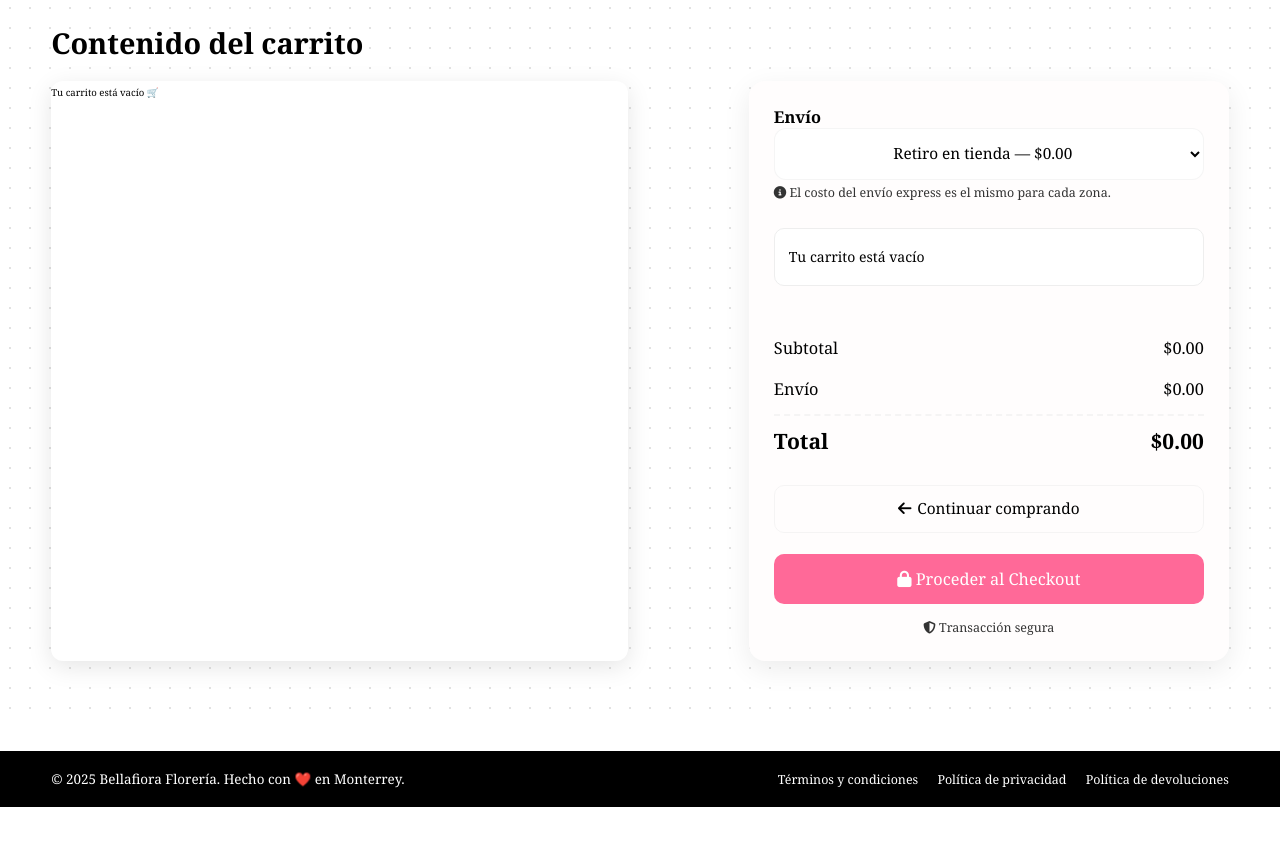
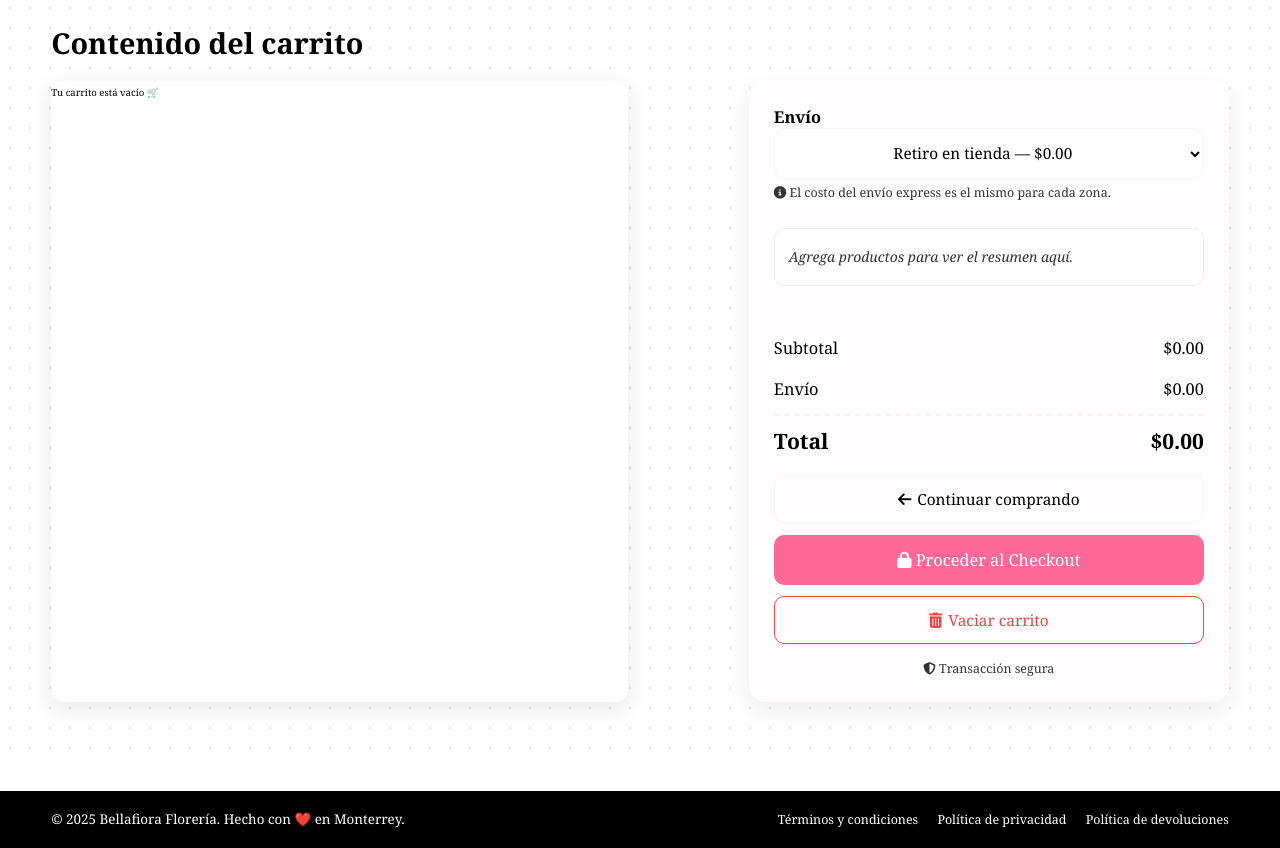
Before and after one commit to lizeth-lm-07/Bellafiora, a plain HTML site: page carrito.html in a window 1280 px wide. Shown: the part 102-950 px from the top of the page. Before the commit the page ends 909 px from the top, so only its background shows below. Drawn offline with Linux system fonts and the light colour scheme.

Commit message:
Fallos con el boton de vaciar carrito solucionados y se cambio el panel derecho del carrito con un mejor mensaje en ese panel donde te muestra el resumen de los productos

```diff
--- a/CSS/carrito.css
+++ b/CSS/carrito.css
@@ -525,3 +525,18 @@
   color: #444;
 }
 .item-actions .duplicate-item:hover{ background: #f6f6f6; }
+
+.btn-clear {
+  border-color: #ef4444;
+  color: #ef4444;
+}
+
+.btn-clear:hover {
+  background: #ef4444;
+  color: #fff;
+}
+
+.resumen-items .empty-summary {
+  font-style: italic;
+  color: var(--gris-oscuro);
+}
--- a/JS/carrito.js
+++ b/JS/carrito.js
@@ -348,8 +348,9 @@ function renderRightPanelItemsList(){
   const carrito = getCart();
   ul.innerHTML = '';
 
+  // 🔹 Carrito vacío → mensaje distinto en el resumen
   if(!carrito || carrito.length === 0){
-    ul.innerHTML = '<li>Tu carrito está vacío</li>';
+    ul.innerHTML = '<li class="empty-summary">Agrega productos para ver el resumen aquí.</li>';
     return;
   }
 
@@ -381,6 +382,7 @@ function renderRightPanelItemsList(){
     ul.appendChild(li);
   });
 }
+
 
 // ========================
 // DOM helpers por renglón
@@ -540,6 +542,17 @@ document.addEventListener('DOMContentLoaded', ()=>{
     });
   }
 
+  clearBtn.addEventListener('click', ()=>{
+  document.querySelectorAll('.cart-item').forEach(e=>e.remove());
+  localStorage.removeItem('carrito');
+  refresh();
+  renderRightPanelItemsList();
+  updateCartBadge(); // 👈 actualiza el numerito del carrito
+  const contenedor = document.querySelector('.cart-items');
+  contenedor.innerHTML = '<p>Tu carrito está vacío 🛒</p>';
+});
+
+
   // 🔥 CONEXIÓN AL CHECKOUT
   const checkoutBtn = document.getElementById('checkout');
   if(checkoutBtn){
--- a/carrito.html
+++ b/carrito.html
@@ -94,15 +94,20 @@
         </div>
 
         <div class="actions">
-          <a href="index.html#ramos-florales" class="btn btn-ghost">
-            <i class="fa-solid fa-arrow-left"></i> Continuar comprando
-          </a>
-          <button id="checkout" class="btn btn-primary">
+  <a href="index.html#ramos-florales" class="btn-ghost">
+    <i class="fa-solid fa-arrow-left"></i> Continuar comprando
+  </a>
 
-  <i class="fa-solid fa-lock"></i> Proceder al Checkout
+  <button id="checkout" class="btn-primary">
+    <i class="fa-solid fa-lock"></i> Proceder al Checkout
+  </button>
 
-</button>
-        </div>
+  <!-- 🔹 Botón para vaciar carrito -->
+  <button id="clearCart" class="btn-ghost btn-clear">
+    <i class="fa-solid fa-trash-can"></i> Vaciar carrito
+  </button>
+</div>
+
 
         <div class="secure">
           <i class="fa-solid fa-shield-halved"></i> Transacción segura
```
